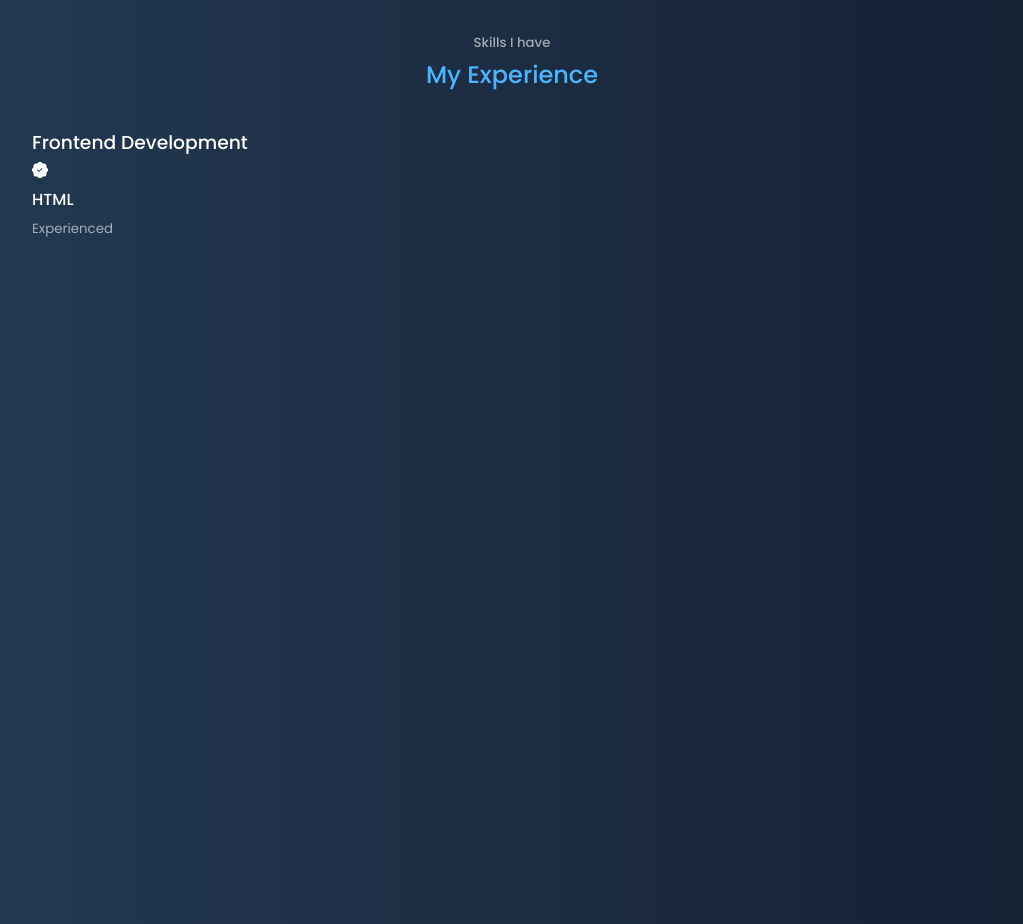
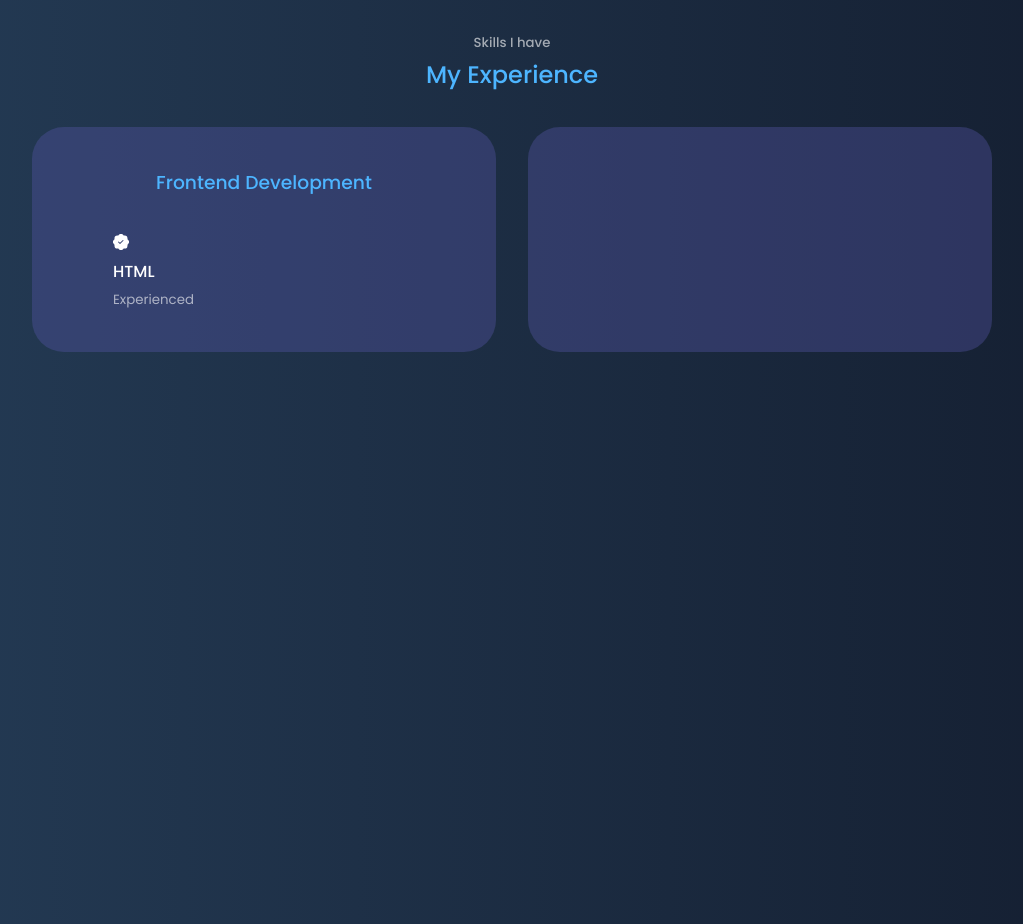
Before and after one commit to business-thiem/portfolio-site-v2, a React (Create React App) app: page / in a window 1280 px wide. Shown: the part 1920-2844 px from the top of the page, without its empty margins (128-1151 px from the left). Built offline with nearby package versions, Linux system fonts and the light colour scheme.

Commit message:
experience and skills section update

```diff
--- a/src/components/experience/experience.css
+++ b/src/components/experience/experience.css
@@ -0,0 +1,26 @@
+.experience__container{
+    display:grid;
+    grid-template-columns: 1fr 1fr;
+    gap: 2rem;
+
+}
+
+.experience__container > div{
+    background: var(--color-bg-variant);
+    padding: 2.4rem 5rem;
+    border-radius: 2rem;
+    border: 1px solid transparent;
+    transition: var(--box-animations);
+}
+
+.experience__container > div:hover{
+    background:transparent;
+    border-color: var(--color-primary-variant);
+    cursor:default;
+}
+
+.experience__container > div h3{
+    text-align: center;
+    margin-bottom: 2rem;
+    color: var(--color-primary);
+}
```
